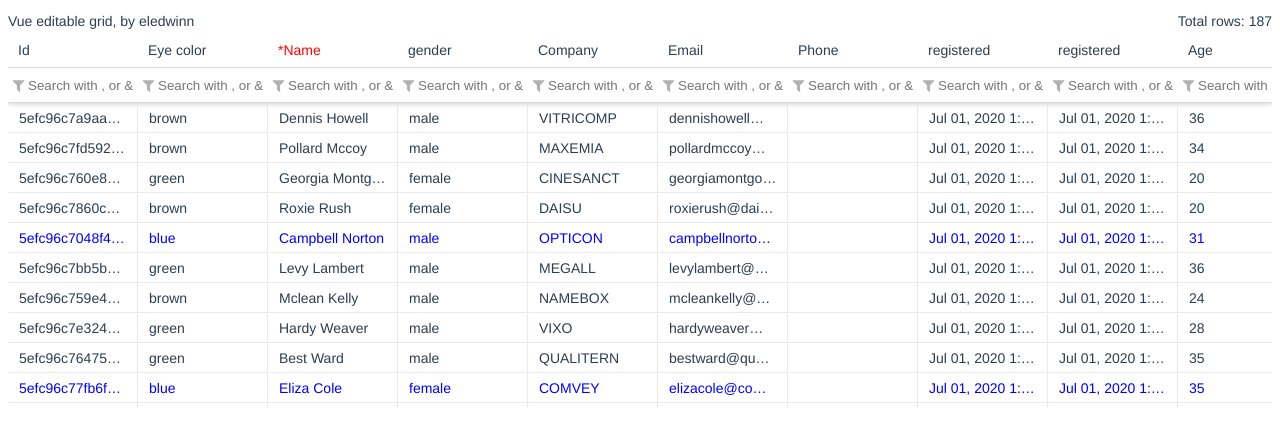
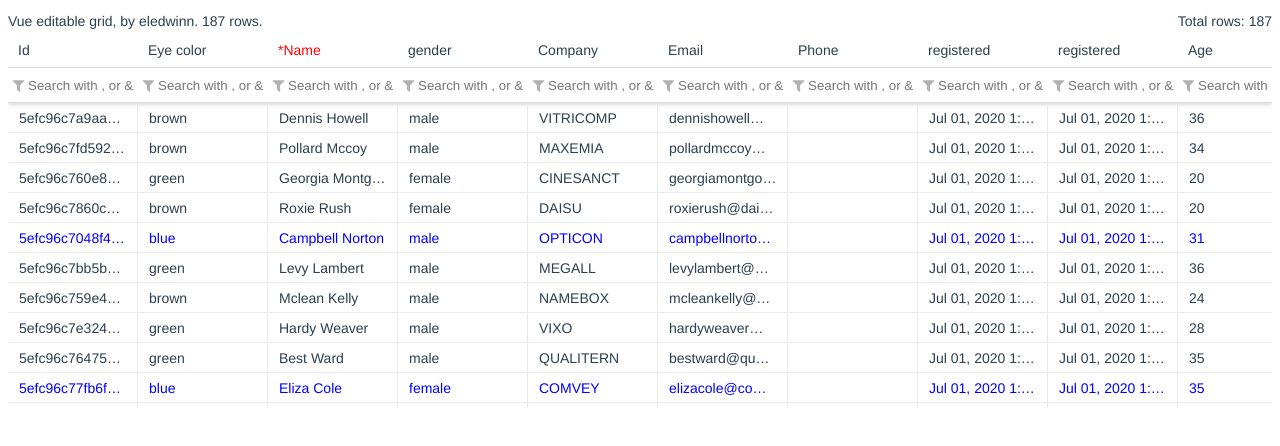
Before and after one commit to eledwinn/vue-editable-grid, a Vue app: page / in a window 1280 px wide. Shown: the top 446 px of the page. Built offline with nearby package versions, Linux system fonts and the light colour scheme.

Commit message:
Adding event to get filtered data, exact filters

```diff
--- a/package.json
+++ b/package.json
@@ -1,7 +1,7 @@
 {
   "name": "vue-editable-grid",
   "description": "Simple Vue grid with edit mode and cell navigation such as excel",
-  "version": "0.3.19",
+  "version": "0.3.20",
   "private": false,
   "keywords": [
     "vue",
--- a/src/App.vue
+++ b/src/App.vue
@@ -12,9 +12,10 @@
       @multiple-selected='multipleSelected'
       @link-clicked="linkClicked"
       @context-menu="contextMenu"
+      @filtered-data-changed="filteredDataChanged"
     >
       <template v-slot:header>
-        Vue editable grid, by eledwinn
+        Vue editable grid, by eledwinn. {{ filteredRows ? filteredRows.length : rows.length }} rows.
         <a href="#" @click.prevent="removeCurrentRow" v-if="selectedRow" class="ml-1">Remove current row</a>
       </template>
       <template v-slot:header-r>
@@ -71,7 +72,8 @@ export default {
     return {
       columnDefs: columnDefinition,
       rows: [],
-      selectedRow: null
+      selectedRow: null,
+      filteredRows: null
     }
   },
   created () {
@@ -116,6 +118,10 @@ export default {
     },
     contextMenu ($event) {
       console.log($event)
+    },
+    filteredDataChanged (filteredRows) {
+      console.log(this.$refs.grid.rowDataFiltered)
+      this.filteredRows = filteredRows
     }
   }
 }
--- a/src/components/VueEditableGrid.vue
+++ b/src/components/VueEditableGrid.vue
@@ -233,6 +233,9 @@ export default {
     },
     columnDefs () {
       this.loadColumnsSizes()
+    },
+    rowDataFiltered (value) {
+      this.$emit('filtered-data-changed', value)
     }
   },
   computed: {
--- a/src/components/filter-and-sort.js
+++ b/src/components/filter-and-sort.js
@@ -4,9 +4,13 @@ const rawComparerColumns = ['datetime', 'date', 'boolean']
 
 const applyFilter = (rowValue, filterValue) => {
   const [, negativeVal] = filterValue.split('!')
+  const [, equalVal] = filterValue.split('=')
+  if (equalVal) {
+    return rowValue === equalVal
+  }
   return negativeVal
-    ? (negativeVal && rowValue.indexOf(negativeVal.trim().toLowerCase()) < 0)
-    : filterValue && rowValue.indexOf(filterValue.trim().toLowerCase()) >= 0
+    ? (negativeVal && rowValue.indexOf(negativeVal) < 0)
+    : filterValue && rowValue.indexOf(filterValue) >= 0
 }
 
 export default (filter, data, columnDefs, sortBy, sortDesc) => {
@@ -25,10 +29,10 @@ export default (filter, data, columnDefs, sortBy, sortDesc) => {
       const rowValue = rawComparerColumns.indexOf(column.type) >= 0 ? `${cellFormatter(row[filterKey], column)}`.toLowerCase() : `${row[filterKey]}`.toLowerCase()
       if (filterQuery.indexOf('&') >= 0) {
         const filterValues = filterQuery.split('&')
-        return filterValues.filter(filterValue => applyFilter(rowValue, filterValue)).length === filterValues.length
+        return filterValues.filter(filterValue => applyFilter(rowValue, filterValue.trim().toLowerCase())).length === filterValues.length
       } else {
         const filterValues = filterQuery.split(',')
-        return filterValues.some(filterValue => applyFilter(rowValue, filterValue))
+        return filterValues.some(filterValue => applyFilter(rowValue, filterValue.trim().toLowerCase()))
       }
     }).length === filterKeys.length
   })
```
Also changed, not shown: 2 other files (tests, documents, lock files or other folders).
